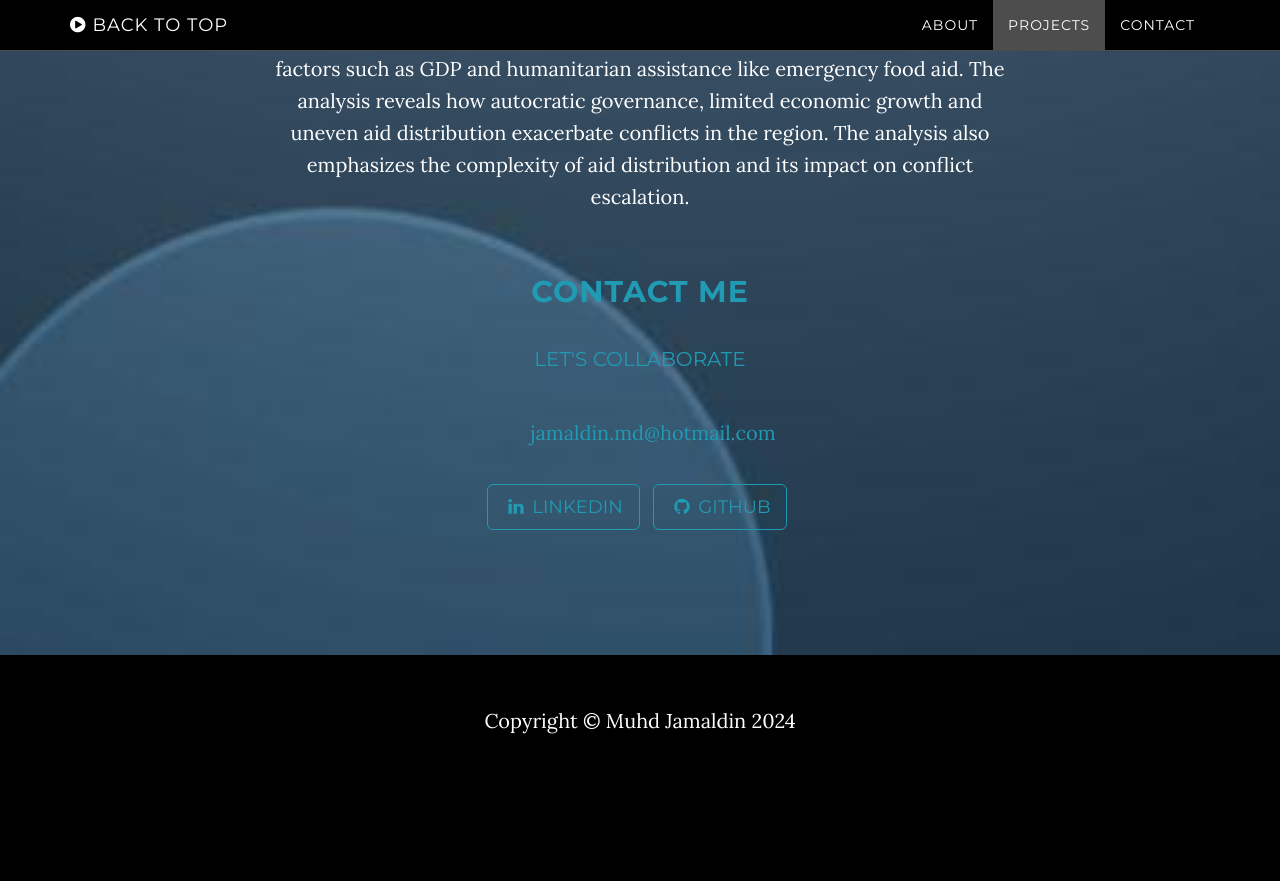
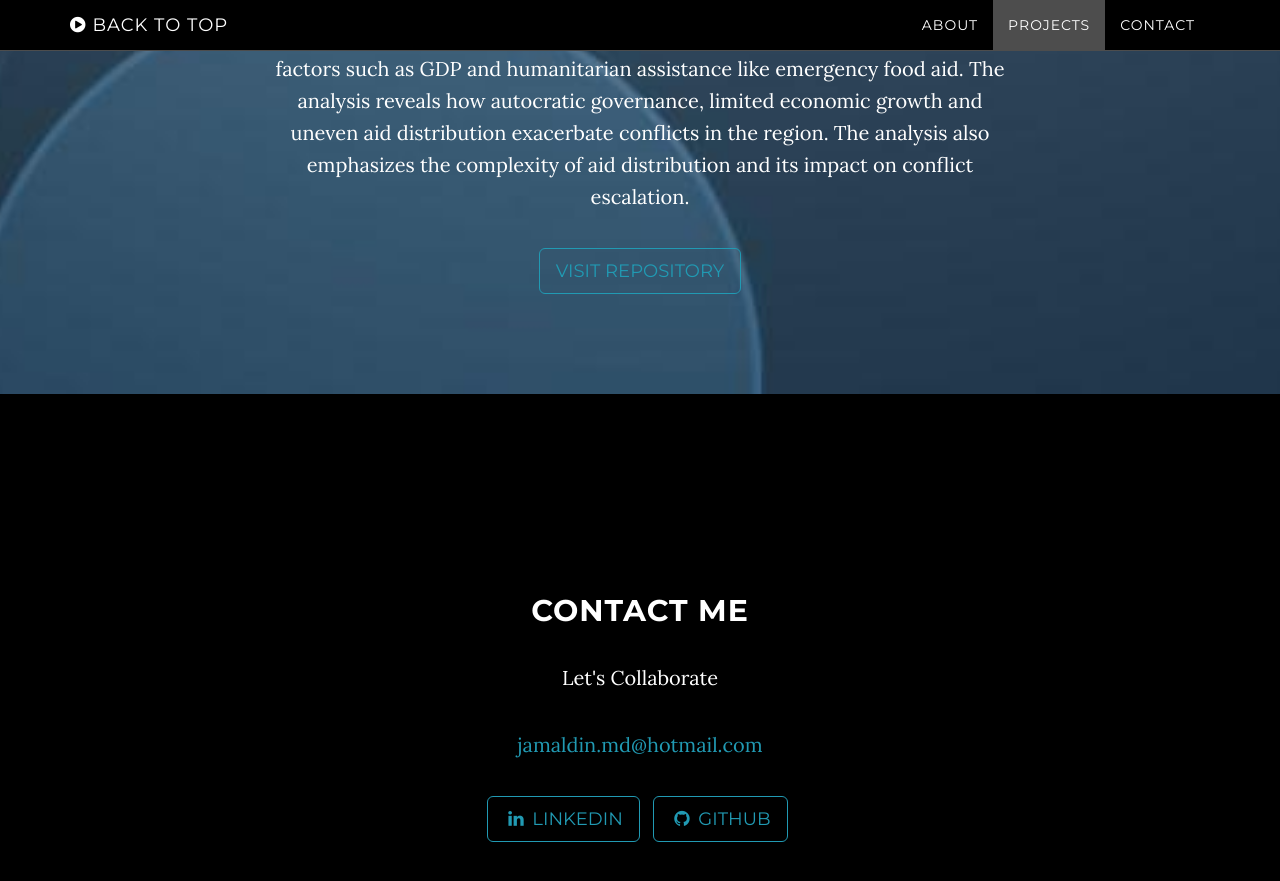
Before and after one commit to Md-Khid/Md-Khid, a Jekyll site: the page built from index.html, in a window 1280 px wide and 900 px high, scrolled down 4557 px. Shown: the top 881 px of the window. Built offline with Jekyll 4.4.1, drawn with Linux system fonts in a browser that asks for light colours; before the commit the page ends 5344 px from its top, so only the background shows below that.

Commit message:
Update download.html

```diff
--- a/_includes/download.html
+++ b/_includes/download.html
@@ -64,7 +64,7 @@
               and humanitarian assistance like emergency food aid. The analysis reveals how autocratic governance, limited
               economic growth and uneven aid distribution exacerbate conflicts in the region. The analysis also emphasizes
               the complexity of aid distribution and its impact on conflict escalation.</p>
-            <a href="https://github.com/Md-Khid/Civil_Conflict_And_Food_Aid" class="btn
+            <a href="https://github.com/Md-Khid/Civil_Conflict_And_Food_Aid" class="btn btn-default btn-lg">Visit Repository</a>
           </div>
         </div>
       </div>
```
